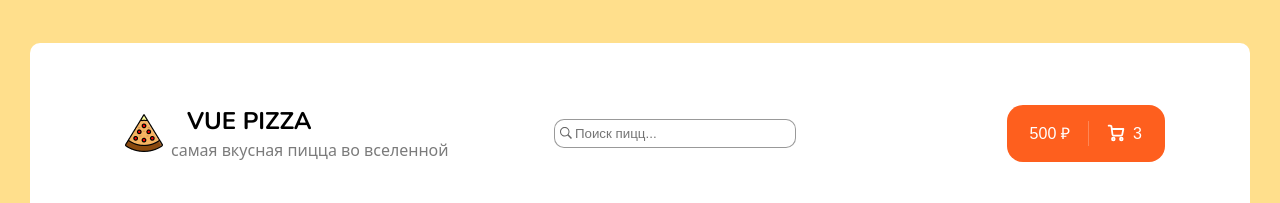
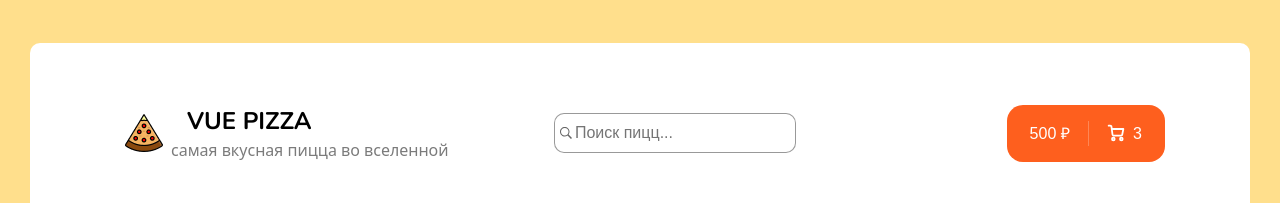
Before and after one commit to Igor20099/vue-pizza, a Vue app: page / in a window 1280 px wide. Shown: the top 203 px of the page. Built offline with nearby package versions, Linux system fonts and the light colour scheme; no server answers.

Commit message:
edit search component

```diff
--- a/src/components/HeaderComponent.vue
+++ b/src/components/HeaderComponent.vue
@@ -3,7 +3,7 @@
     <div class="wrapper">
       <img class="logo" src="../assets/img/logo.png" />
 
-      <div class="content">
+      <div @click.prevent="this.$router.push('/')" class="content">
         <h1 class="title">VUE PIZZA</h1>
         <p class="description">самая вкусная пицца во вселенной</p>
       </div>
@@ -43,6 +43,7 @@ import SearchComponent from "./SearchComponent.vue";
     .content {
       display: flex;
       flex-direction: column;
+      cursor: pointer;
 
       .title {
         font-size: 24px;
--- a/src/components/SearchComponent.vue
+++ b/src/components/SearchComponent.vue
@@ -16,9 +16,9 @@
     <img
       src="../assets/img/clear.svg"
       alt="clear"
-      width="16"
+      width="24"
       class="image-clear"
-      @click.prevent="handleClearSearch"
+      @click.stop="handleClearSearch"
       v-show="searchValue"
     />
   </div>
@@ -51,11 +51,12 @@ watch(
   position: relative;
   margin: 0 auto;
   .input {
-    padding: 6px 20px;
+    padding: 10px 20px;
     border-radius: 10px;
     border: 1px solid rgba(0, 0, 0, 0.4);
     width: 200px;
     transition: all 0.3s ease-in-out;
+    font-size: 16px;
 
     &:focus {
       opacity: 0.7;
@@ -65,14 +66,14 @@ watch(
 
   .image-search {
     position: absolute;
-    top: 6px;
+    top: 12px;
     left: 4px;
     opacity: 0.6;
   }
 
   .image-clear {
     position: absolute;
-    top: 6px;
+    top: 8px;
     right: 4px;
     opacity: 0.6;
     cursor: pointer;
```
